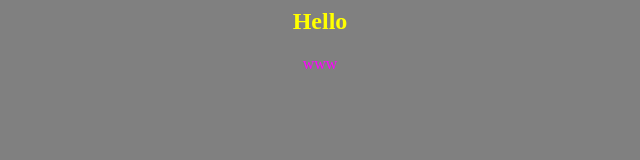
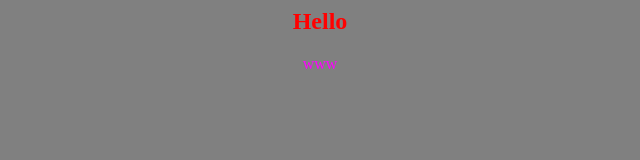
Before and after one commit to AlexanderMelnichenko/app-for-jenkins, a plain HTML site: page index.html in a window 1280 px wide. Shown: the full height of the page, 320-960 px from the left. Drawn offline with Linux system fonts and the light colour scheme.

```diff
--- a/index.html
+++ b/index.html
@@ -1,7 +1,7 @@
 <html>
 <body bgcolor=gray>
 <center>
-<h2><font color=yellow>Hello</font></h2>
+<h2><font color=red>Hello</font></h2>
 
 <font color=magenta>www</font>
 </center>
```
